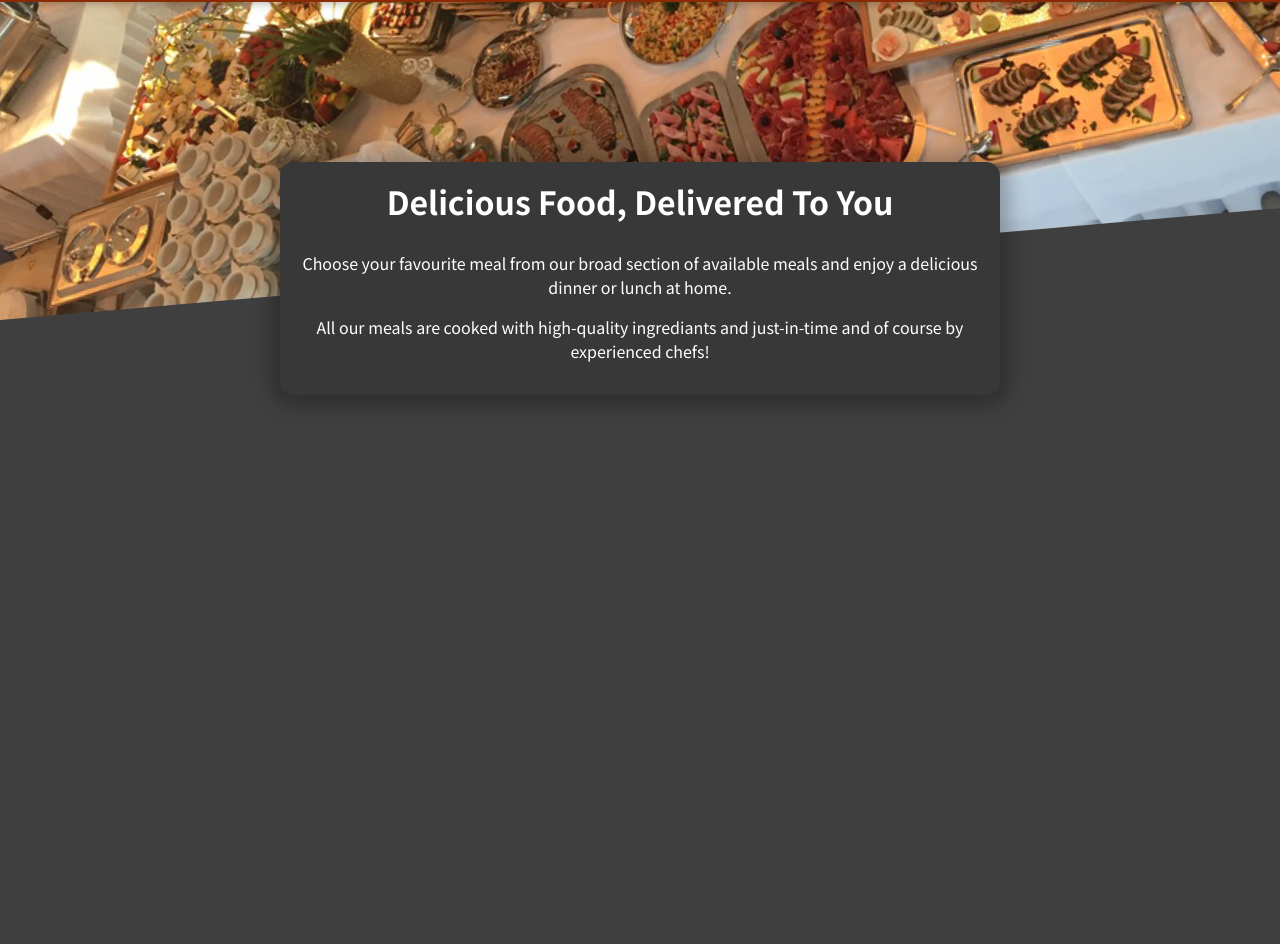
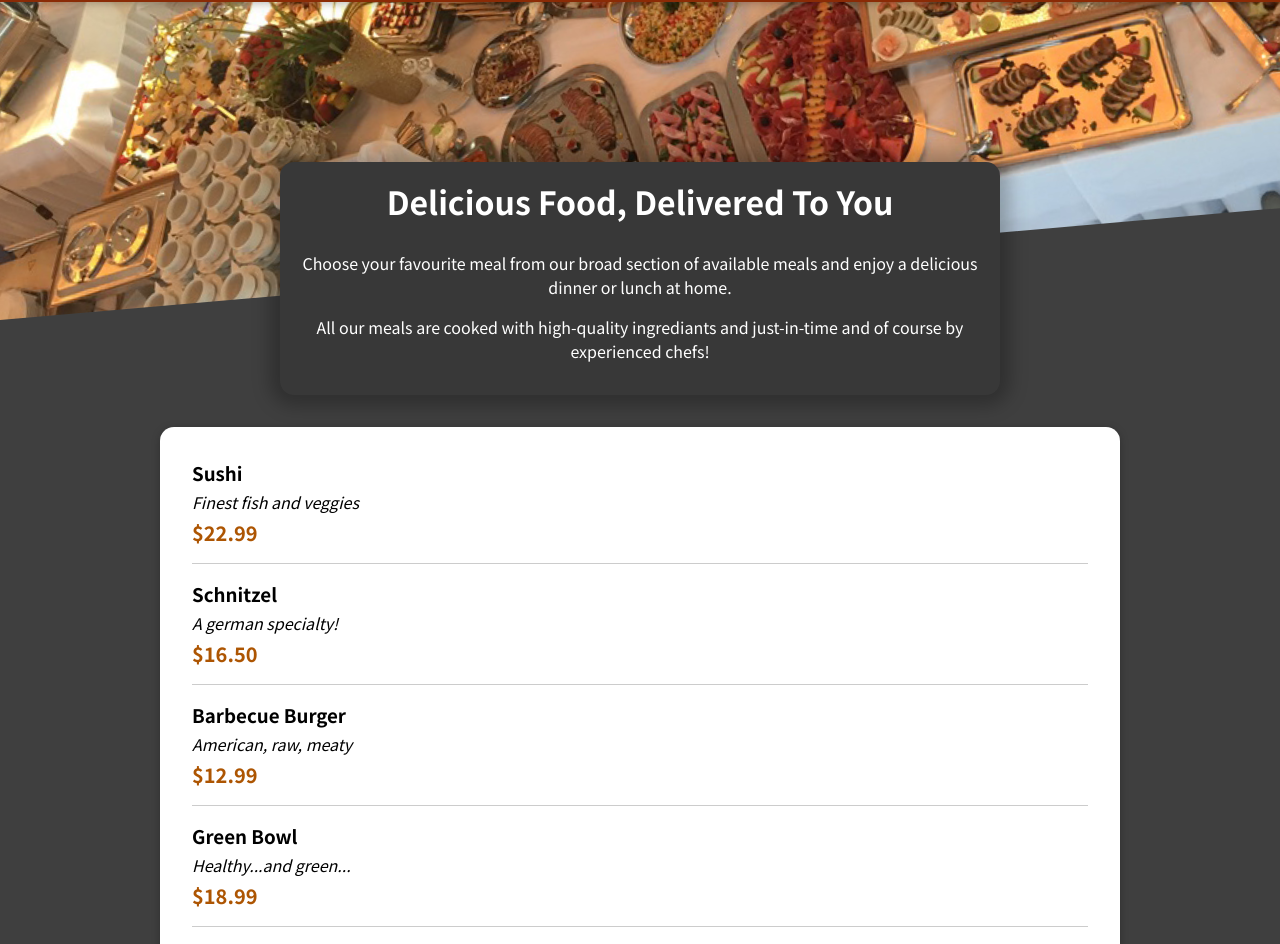
Before and after one commit to thajunnisaph/foodorderapp, a React (Create React App) app: page / in a window 1280 px wide. Shown: the part 78-1022 px from the top of the page. Before the commit the page ends 800 px from the top, so only its background shows below. Built offline with nearby package versions, Linux system fonts and the light colour scheme.

Commit message:
show dummy meals list on page

```diff
--- a/src/App.js
+++ b/src/App.js
@@ -1,11 +1,14 @@
 import { Fragment } from "react";
 import Header from "./Components/Layout/Header";
-import MealsSummary from "./Components/Meals/MealsSummary";
+import Meal from "./Components/Meals/Meal";
 function App() {
   return (
     <Fragment>
     <Header></Header>
-    <MealsSummary />
+    <main>
+    <Meal />
+    </main>
+
     </Fragment>
   );
 }
--- /dev/null
+++ b/src/Components/Meals/AvailableMeals.js
@@ -0,0 +1,48 @@
+import React from "react";
+import Card from "../UI/Card";
+import classes from "./AvailableMeals.module.css";
+import MealItem from "./MealItem/MealItem";
+
+const DUMMY_MEALS = [
+  {
+    id: "m1",
+    name: "Sushi",
+    description: "Finest fish and veggies",
+    price: 22.99,
+  },
+  {
+    id: "m2",
+    name: "Schnitzel",
+    description: "A german specialty!",
+    price: 16.5,
+  },
+  {
+    id: "m3",
+    name: "Barbecue Burger",
+    description: "American, raw, meaty",
+    price: 12.99,
+  },
+  {
+    id: "m4",
+    name: "Green Bowl",
+    description: "Healthy...and green...",
+    price: 18.99,
+  },
+];
+
+const AvailableMeals = (props) => {
+  return (
+    <section className={classes.meals}>
+      <Card>
+      <ul>
+        {DUMMY_MEALS.map((meal) => {
+          return (
+           <MealItem   key={meal.id} name={meal.name} description={meal.description} price={meal.price}/>
+          );
+        })}
+      </ul>
+      </Card>
+    </section>
+  );
+};
+export default AvailableMeals;
--- /dev/null
+++ b/src/Components/Meals/AvailableMeals.module.css
@@ -0,0 +1,24 @@
+.meals {
+    max-width: 60rem;
+    width: 90%;
+    margin: 2rem auto;
+    animation: meals-appear 1s ease-out forwards;
+  }
+
+  .meals ul {
+    list-style: none;
+    margin: 0;
+    padding: 0;
+  }
+
+  @keyframes meals-appear {
+    from {
+      opacity: 0;
+      transform: translateY(3rem);
+    }
+
+    to {
+      opacity: 1;
+      transform: translateY(0);
+    }
+  }
--- /dev/null
+++ b/src/Components/Meals/Meal.js
@@ -0,0 +1,12 @@
+import React, { Fragment } from 'react';
+import AvailableMeals from './AvailableMeals';
+import MealsSummary from './MealsSummary';
+const Meal = () =>{
+  return (
+    <Fragment>
+        <MealsSummary />
+        <AvailableMeals />
+    </Fragment>
+  )
+}
+export default Meal;
--- /dev/null
+++ b/src/Components/Meals/MealItem/MealItem.js
@@ -0,0 +1,16 @@
+import React from 'react';
+import classes from './MealItem.module.css'
+const MealItem = (props) =>{
+    const price=props.price.toFixed(2);
+return (
+    <li className={classes.meal}>
+        <div >
+        <h3 > {props.name}</h3>
+        <div className={classes.description}>{props.description}</div>
+        <div className={classes.price}>{`$${price}`}</div>
+        </div>
+
+    </li>
+)
+};
+export default MealItem;
--- /dev/null
+++ b/src/Components/Meals/MealItem/MealItem.module.css
@@ -0,0 +1,22 @@
+.meal {
+    display: flex;
+    justify-content: space-between;
+    margin: 1rem;
+    padding-bottom: 1rem;
+    border-bottom: 1px solid #ccc;
+  }
+
+  .meal h3 {
+    margin: 0 0 0.25rem 0;
+  }
+
+  .description {
+    font-style: italic;
+  }
+
+  .price {
+    margin-top: 0.25rem;
+    font-weight: bold;
+    color: #ad5502;
+    font-size: 1.25rem;
+  }
--- /dev/null
+++ b/src/Components/UI/Card.js
@@ -0,0 +1,8 @@
+import React from 'react';
+import classes from './Card.module.css';
+const Card = (props) =>{
+    return (
+        <div className={classes.card}>{props.children}</div>
+    )
+}
+export default Card;
--- /dev/null
+++ b/src/Components/UI/Card.module.css
@@ -0,0 +1,6 @@
+.card {
+    padding: 1rem;
+    box-shadow: 0 2px 8px rgba(0, 0, 0, 0.25);
+    border-radius: 14px;
+    background-color: white;
+  }
```
